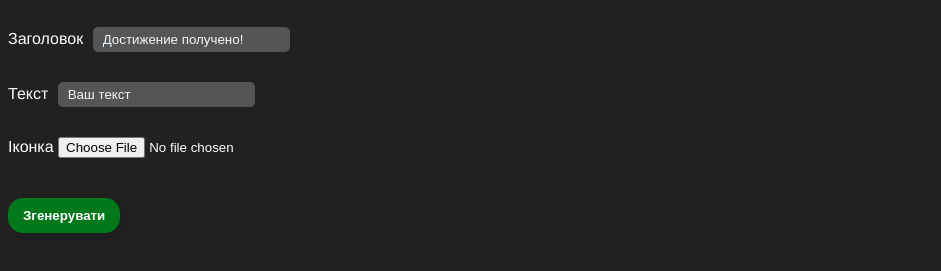
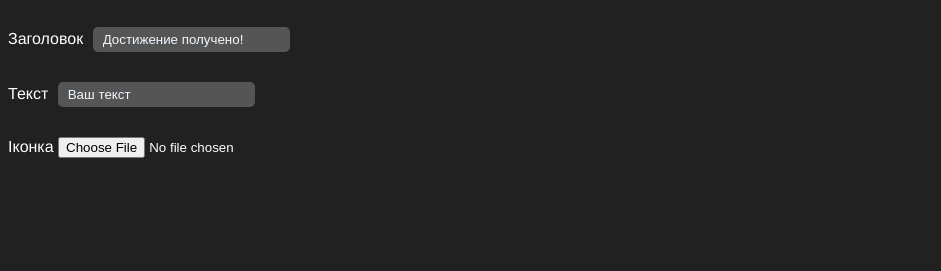
Before and after one commit to dZECKIchan/Achievement, a plain HTML site: page index.html in a window 1280 px wide. Shown: the part 195-466 px from the top of the page, without its empty margins (0-941 px from the left). Drawn offline with nearby package versions, Linux system fonts and the light colour scheme.

Commit message:
Update index.html

```diff
--- a/index.html
+++ b/index.html
@@ -32,7 +32,6 @@
     <input type="text" class="input-text"><br>
     <label class="preview" for="achievement">Іконка</label>
     <input type="file" class="input-file" id="file-choose"><br>
-    <button id="download">Згенерувати</button>
     </div>
     <script src="https://cdn.jsdelivr.net/npm/html2canvas@1.4.1/dist/html2canvas.min.js"></script>
     <script src="script.js"></script>
```
